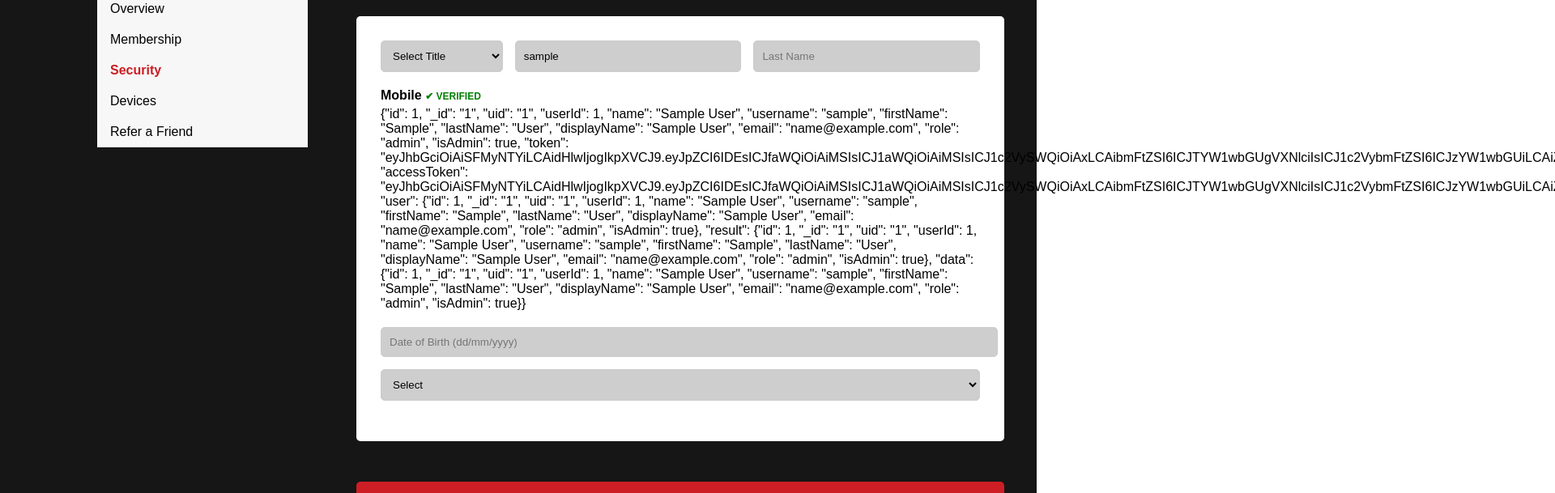
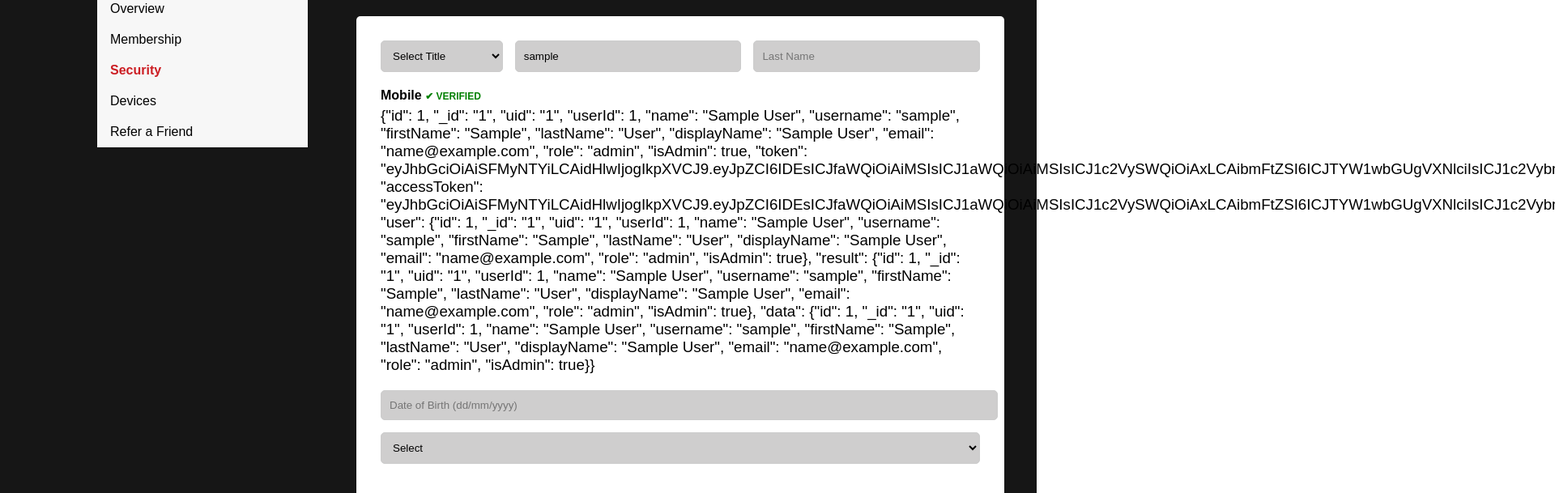
Before and after one commit to Anbu302004/Movies-List, a React (Vite) app: page /account/profile in a window 1280 px wide. Shown: the part 200-809 px from the top of the page at 81% size, 1920 px wide, since content can reach past the window. Built offline with nearby package versions, Linux system fonts and the light colour scheme; no server answers; sample sign-in values are in the browser's storage.

Commit message:
Issues in the Profile and the ReferFriend

```diff
--- a/src/account/profile.tsx
+++ b/src/account/profile.tsx
@@ -86,7 +86,7 @@ const Profile: React.FC = () => {
               <p style={{ fontWeight: 'bold', marginBottom: '5px' }}>
                 Mobile <span style={{ color: 'green', fontSize: '12px' }}>✔ VERIFIED</span>
               </p>
-              <p style={{ margin: 0 }}>{userPhone}</p>
+              <h3 style={{ margin: 0, fontWeight: '100' }}>{userPhone}</h3>
             </div>
 
             <input
--- a/src/account/referfriend.tsx
+++ b/src/account/referfriend.tsx
@@ -101,7 +101,7 @@ const ReferFriend: React.FC = () => {
             borderRadius: '6px',
             overflow: 'hidden',
             marginBottom: '20px',
-            maxWidth: '500px',
+            maxWidth: '400px',
           }}>
             <input
               type="text"
@@ -154,8 +154,8 @@ const ReferFriend: React.FC = () => {
             maxWidth: '700px',
             borderRadius: '6px',
           }}>
-            <p><strong>Available Credits:</strong> 0</p>
-            <p><strong>Credits Used:</strong> 0</p>
+            <p style={{ marginTop: '15px' }}><strong>Available Credits:</strong> 0
+            <strong style={{ marginLeft: '30px' }}>Credits Used:</strong> 0</p>
           </div>
 
           <h2 style={{ marginTop: '40px' }}>How does it work?</h2>
```
